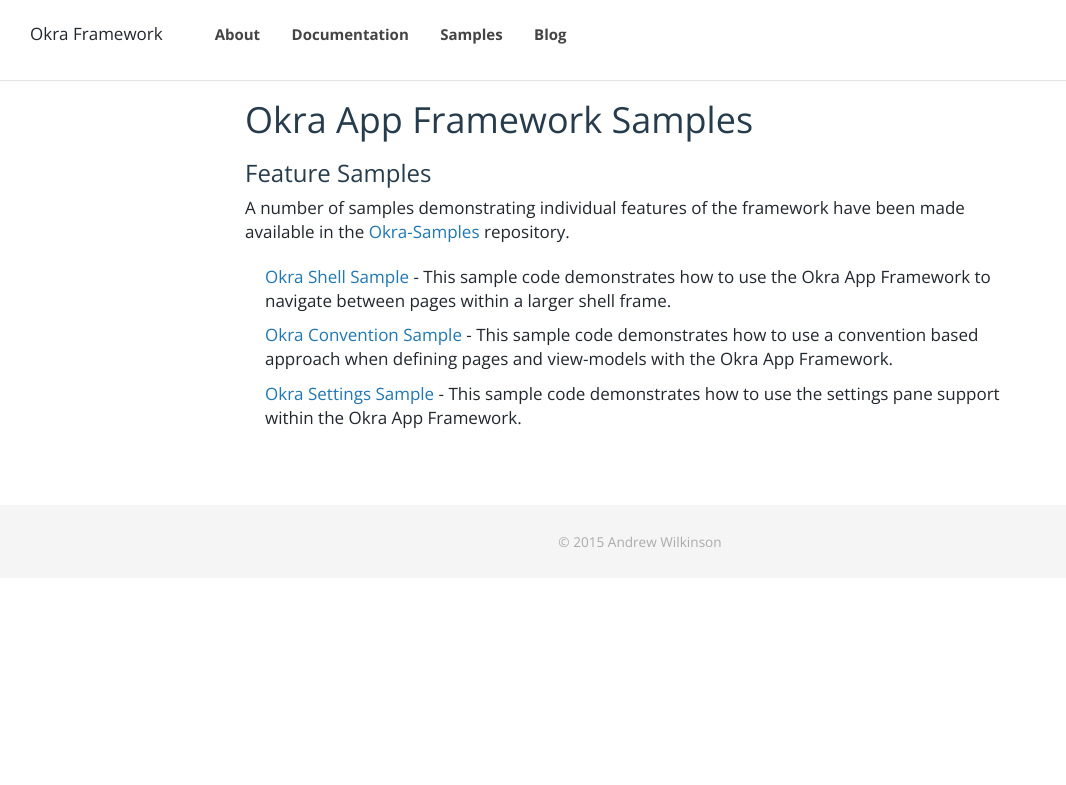
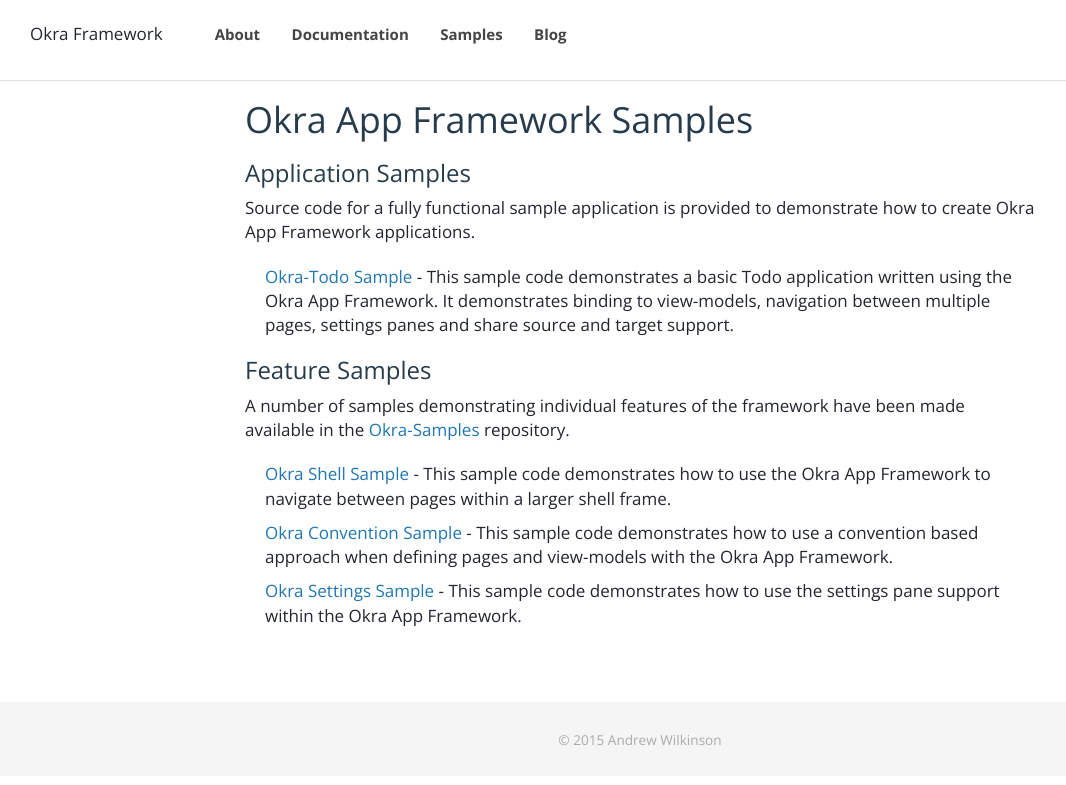
Before and after one commit to OkraFramework/OkraFramework.github.io, a Jekyll site: the page built from samples/index.html, in a window 1280 px wide. Shown: the top 785 px of the page, without its empty margins (0-1066 px from the left). Built offline with Jekyll 4.4.1, drawn with Linux system fonts in a browser that asks for light colours; nearby versions of some CDN libraries.

Commit message:
Add Okra-Todo to samples list

```diff
--- a/samples/index.html
+++ b/samples/index.html
@@ -4,6 +4,11 @@
 
 <div class="container doc-index">
     <h1>Okra App Framework Samples</h1>
+    <h2>Application Samples</h2>
+    <p>Source code for a fully functional sample application is provided to demonstrate how to create Okra App Framework applications.</p>
+    <div style="margin:20px">
+        <p><a href="https://github.com/OkraFramework/Okra-Todo">Okra-Todo Sample</a> - This sample code demonstrates a basic Todo application written using the Okra App Framework. It demonstrates binding to view-models, navigation between multiple pages, settings panes and share source and target support.</p>
+    </div>
     <h2>Feature Samples</h2>
     <p>A number of samples demonstrating individual features of the framework have been made available in the <a href="https://github.com/OkraFramework/Okra-Samples">Okra-Samples</a> repository.</p>
     <div style="margin:20px">
```
